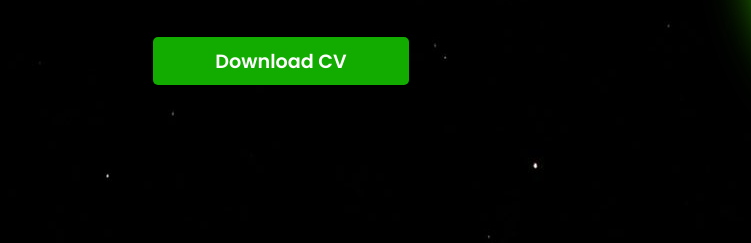
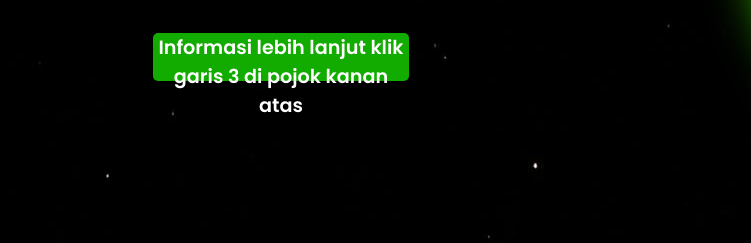
Before and after one commit to hattahsb/a, a plain HTML site: page index.html in a window 1280 px wide. Shown: the part 491-734 px from the top of the page, 0-751 px from the left. Drawn offline with nearby package versions, Linux system fonts and the light colour scheme.

Commit message:
Update index.html

```diff
--- a/index.html
+++ b/index.html
@@ -141,7 +141,7 @@
                   - Styling didefinisikan di CSS
                 -->
                 <div class="btn" data-aos="zoom-out" data-aos-duration="1500" data-aos-delay="1800">
-                    <button>Download CV</button>
+                    <button>Informasi lebih lanjut klik garis 3 di pojok kanan atas </button>
                 </div>
             </div>
 
```
